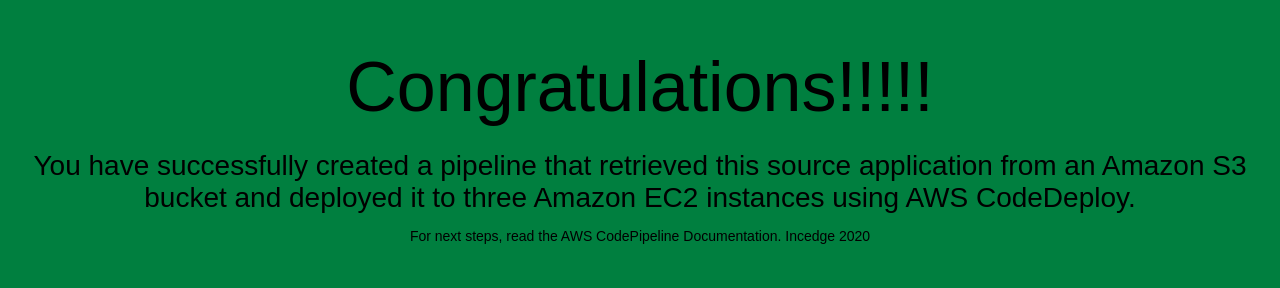
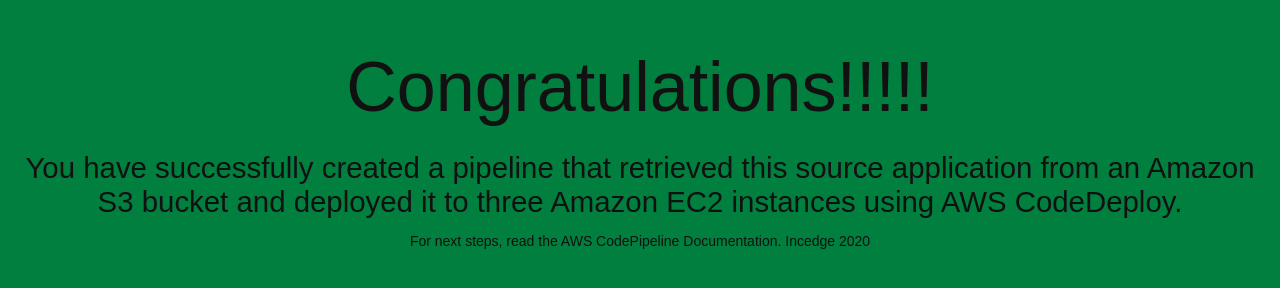
Before and after one commit to Dhruv0603d/ADLTest, a plain HTML site: page index.html in a window 1280 px wide. Drawn offline with Linux system fonts and the light colour scheme.

Commit message:
Update text color and heading size in index.html

```diff
--- a/index.html
+++ b/index.html
@@ -6,7 +6,7 @@
   <title>Sample Deployment</title>
   <style>
     body {
-      color: #000000;
+      color: #111111;
       background-color: #007f3f;
       font-family: Arial, sans-serif;
       font-size: 14px;
@@ -19,7 +19,7 @@
     }
 
     h2 {
-      font-size: 200%;
+      font-size: 210%;
       font-weight: normal;
       margin-bottom: 0;
     }
```
